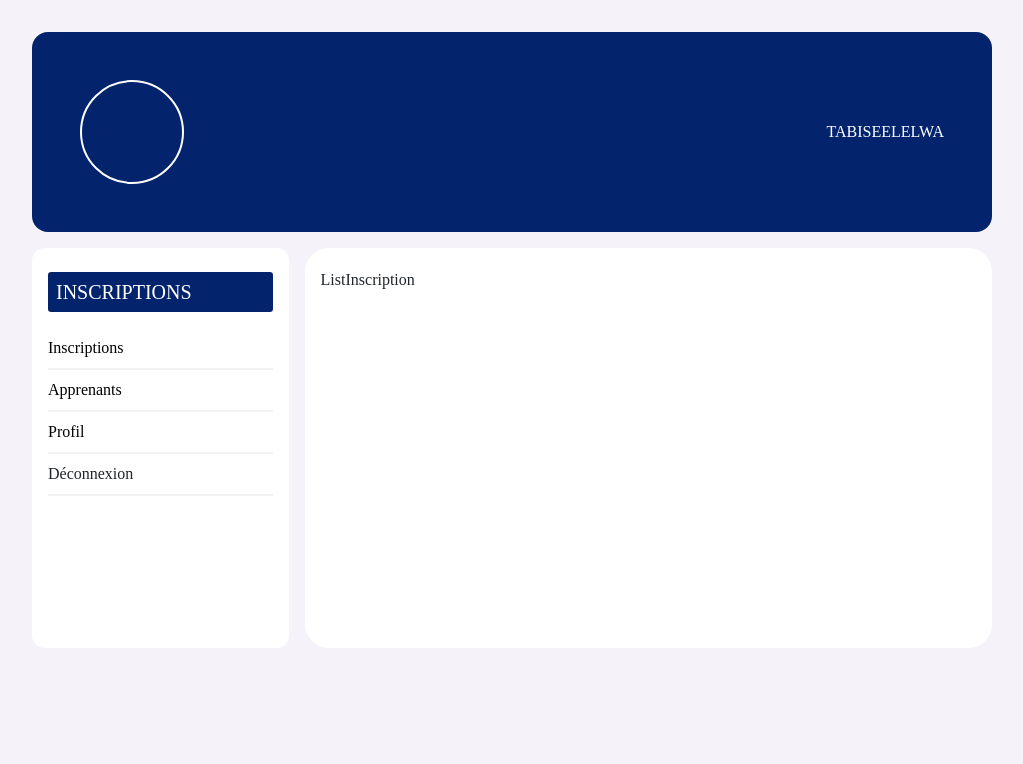
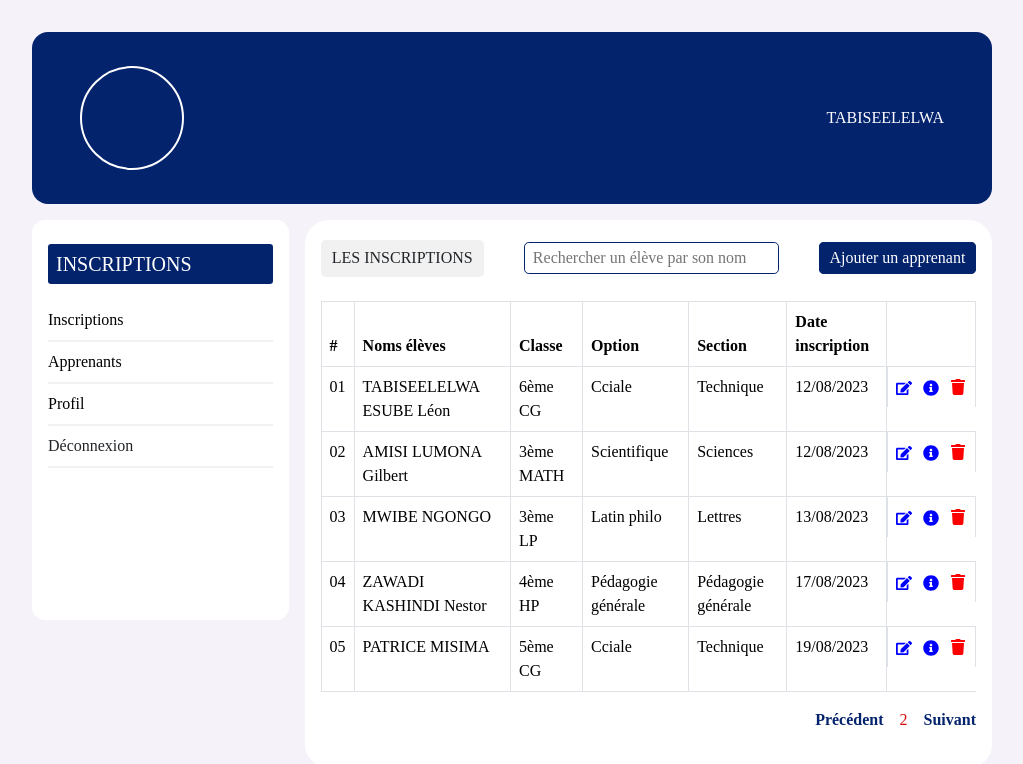
Before and after one commit to tabiseelelwa/shule-frontend, a React (Create React App) app: page / in a window 1280 px wide. Shown: the top 764 px of the page, without its empty margins (128-1151 px from the left). Built offline with nearby package versions, Linux system fonts and the light colour scheme.

Commit message:
finalisation inscription

```diff
--- a/src/Pages/Inscription/ListInscription.js
+++ b/src/Pages/Inscription/ListInscription.js
@@ -1,7 +1,125 @@
-import React from "react";
+import { FaEdit, FaInfoCircle, FaTrash } from "react-icons/fa";
+import { Link } from "react-router-dom";
 
 const ListInscription = () => {
-  return <div>ListInscription</div>;
+  return (
+    <div className="listAppr">
+      <div className="head">
+        <div className="titre">LES INSCRIPTIONS</div>
+        <div className="filtreInscript">
+          <input type="search" placeholder="Rechercher un élève par son nom" />
+        </div>
+        <div className="btnAjoutInscript">
+          <Link to="/nouv-appr">Ajouter un apprenant</Link>
+        </div>
+      </div>
+      <table className="table table-bordered">
+        <thead>
+          <tr>
+            <th>#</th>
+            <th>Noms élèves</th>
+            <th>Classe</th>
+            <th>Option</th>
+            <th>Section</th>
+            <th>Date inscription</th>
+            <th></th>
+          </tr>
+        </thead>
+        <tbody>
+          <tr>
+            <td>01</td>
+            <td>TABISEELELWA ESUBE Léon</td>
+            <td>6ème CG</td>
+            <td>Cciale</td>
+            <td>Technique</td>
+            <td>12/08/2023</td>
+            <td className="btnAction">
+              <Link to="/modif-apprenant/idApprenant">
+                <FaEdit style={{ color: "blue" }} />
+              </Link>
+              <Link to="/modif-apprenant/idApprenant">
+                <FaInfoCircle style={{ color: "blue" }} />
+              </Link>
+              <FaTrash style={{ color: "red" }} />
+            </td>
+          </tr>
+          <tr>
+            <td>02</td>
+            <td>AMISI LUMONA Gilbert</td>
+            <td>3ème MATH</td>
+            <td>Scientifique</td>
+            <td>Sciences</td>
+            <td>12/08/2023</td>
+            <td className="btnAction">
+              <Link to="/modif-apprenant/idApprenant">
+                <FaEdit style={{ color: "blue" }} />
+              </Link>
+              <Link to="/modif-apprenant/idApprenant">
+                <FaInfoCircle style={{ color: "blue" }} />
+              </Link>
+              <FaTrash style={{ color: "red" }} />
+            </td>
+          </tr>
+          <tr>
+            <td>03</td>
+            <td>MWIBE NGONGO</td>
+            <td>3ème LP</td>
+            <td>Latin philo</td>
+            <td>Lettres</td>
+            <td>13/08/2023</td>
+            <td className="btnAction">
+              <Link to="/modif-apprenant/idApprenant">
+                <FaEdit style={{ color: "blue" }} />
+              </Link>
+              <Link to="/modif-apprenant/idApprenant">
+                <FaInfoCircle style={{ color: "blue" }} />
+              </Link>
+              <FaTrash style={{ color: "red" }} />
+            </td>
+          </tr>
+          <tr>
+            <td>04</td>
+            <td>ZAWADI KASHINDI Nestor</td>
+            <td>4ème HP</td>
+            <td>Pédagogie générale</td>
+            <td>Pédagogie générale</td>
+            <td>17/08/2023</td>
+            <td className="btnAction">
+              <Link to="/modif-apprenant/idApprenant">
+                <FaEdit style={{ color: "blue" }} />
+              </Link>
+              <Link to="/modif-apprenant/idApprenant">
+                <FaInfoCircle style={{ color: "blue" }} />
+              </Link>
+              <FaTrash style={{ color: "red" }} />
+            </td>
+          </tr>
+          <tr>
+            <td>05</td>
+            <td>PATRICE MISIMA</td>
+            <td>5ème CG</td>
+            <td>Cciale</td>
+            <td>Technique</td>
+            <td>19/08/2023</td>
+            <td className="btnAction">
+              <Link to="/modif-apprenant/idApprenant">
+                <FaEdit style={{ color: "blue" }} />
+              </Link>
+              <Link to="/modif-apprenant/idApprenant">
+                <FaInfoCircle style={{ color: "blue" }} />
+              </Link>
+              <FaTrash style={{ color: "red" }} />
+            </td>
+          </tr>
+        </tbody>
+      </table>
+      <div className="btnCtrlInscript">
+        <p className="btnPrecedent">Précédent</p>
+        <p className="pageActive">2</p>
+        <p className="btnSuivant">Suivant</p>
+      </div>
+    </div>
+  );
 };
 
 export default ListInscription;
```
